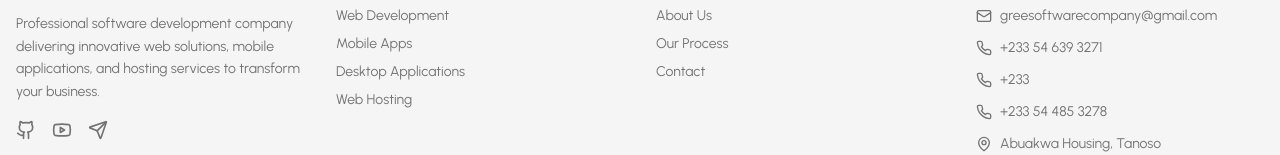
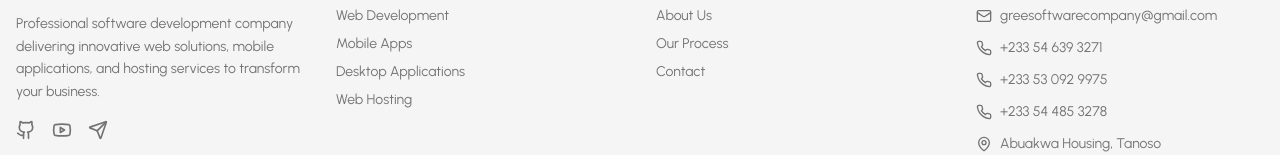
Before and after one commit to Masood-zone/gree-software-company-bio, a Next.js app: page / in a window 1280 px wide. Shown: the part 5781-5936 px from the top of the page. Built offline with nearby package versions, Linux system fonts and the light colour scheme.

Commit message:
Update contact phone number format in footer

```diff
--- a/src/components/layout/footer.tsx
+++ b/src/components/layout/footer.tsx
@@ -159,7 +159,7 @@ export default function Footer() {
                   href="tel:+233530929975"
                   className="text-muted-foreground hover:text-primary transition-colors"
                 >
-                  +233
+                  +233 53 092 9975
                 </Link>
               </li>
               <li className="flex items-center space-x-2">
```
